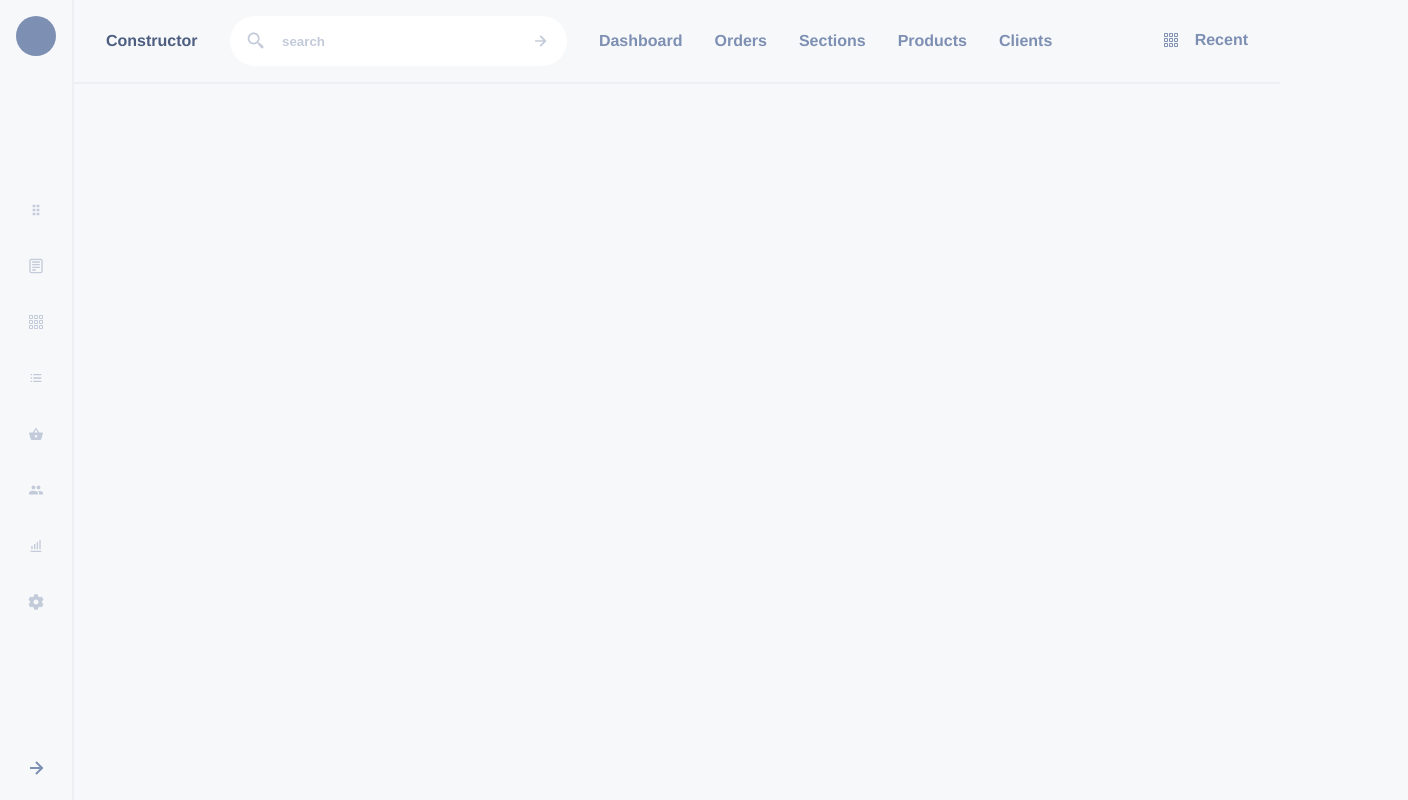
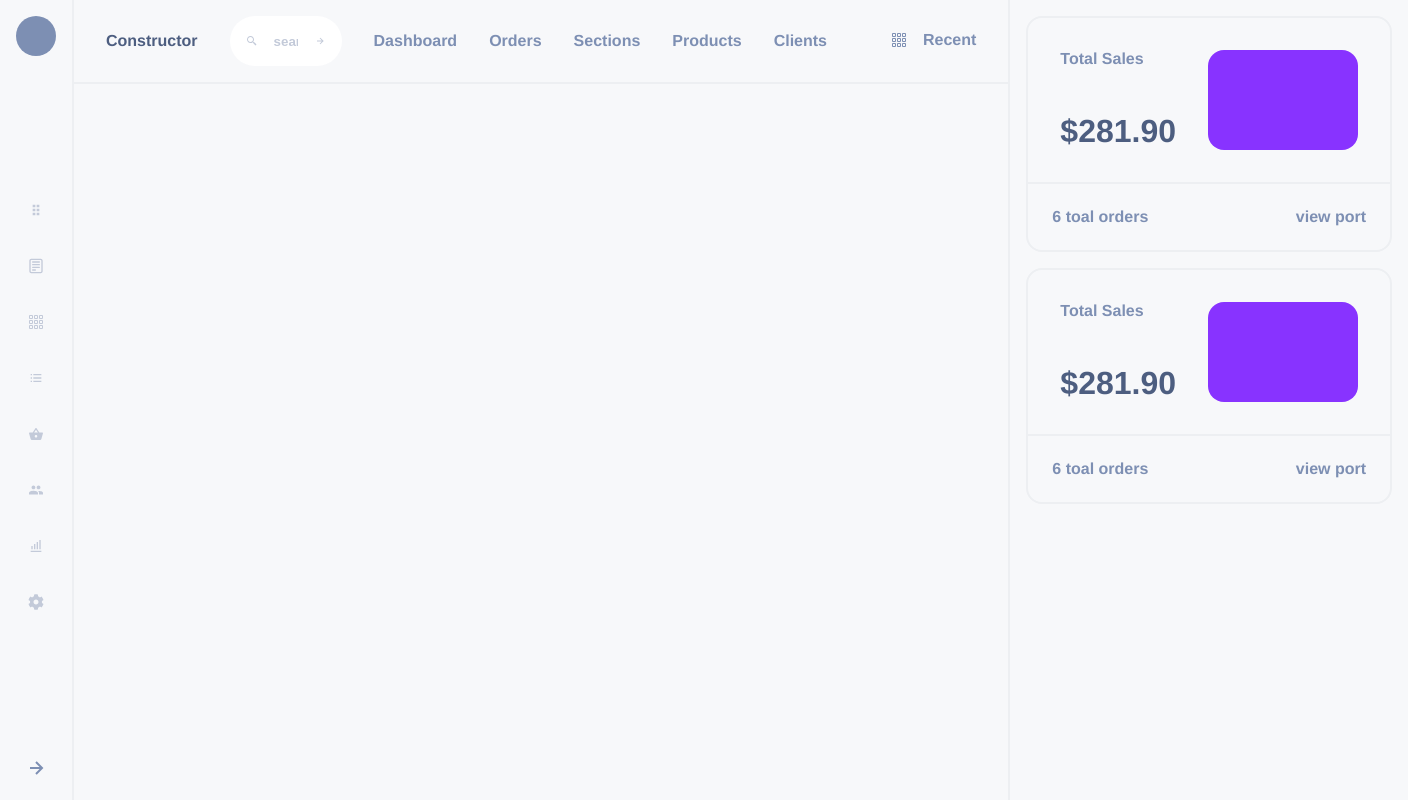
Before and after one commit to EduardoLopes/design-tokens-study, a React (Create React App) app: page / in a window 1280 px wide. Shown: the whole page, 1408 px wide, since content can reach past the window. Built offline with nearby package versions, Linux system fonts and the light colour scheme.

Commit message:
Add cards

```diff
--- /dev/null
+++ b/src/components/Card.module.scss
@@ -0,0 +1,25 @@
+@use "../styles/space";
+@use "../styles/color";
+@use "../styles/border";
+@use "../styles/text";
+
+.wrapper {
+  @include border.solid;
+  @include border.radius;
+}
+
+.grid2 {
+  display: grid;
+  grid-template-columns: auto auto;
+  justify-content: space-between;
+}
+
+.content {
+  @include space.padding;
+}
+
+.footer {
+  @include border.solid("t");
+  @include space.padding("lrtb", "xl");
+  @include text.sub-title;
+}
--- /dev/null
+++ b/src/components/Card.tsx
@@ -0,0 +1,22 @@
+import React from "react";
+import styles from "./Card.module.scss";
+
+interface IProps {
+  children: React.ReactNode;
+}
+
+export default function Card({ children }: IProps) {
+  return <div className={styles.wrapper}>{children}</div>;
+}
+
+Card.Grid2 = function ({ children }: IProps) {
+  return <div className={styles.grid2}>{children}</div>;
+};
+
+Card.Content = function ({ children }: IProps) {
+  return <div className={styles.content}>{children}</div>;
+};
+
+Card.Footer = function ({ children }: IProps) {
+  return <div className={styles.footer}>{children}</div>;
+};
--- /dev/null
+++ b/src/components/Infobar.module.scss
@@ -0,0 +1,43 @@
+@use "../styles/space";
+@use "../styles/color";
+@use "../styles/border";
+@use "../styles/text";
+
+.wrapper {
+  @include space.padding;
+  @include border.solid("l");
+  height: 100%;
+  display: grid;
+  grid-auto-rows: min-content;
+  gap: space.$base;
+  flex: 1;
+}
+
+.footerText {
+  @include text.sub-title;
+}
+
+.info {
+  @include space.padding;
+  text-align: left;
+  display: flex;
+  flex-direction: column;
+  justify-content: space-between;
+
+  .title {
+    @include text.sub-title;
+  }
+
+  .value {
+    @include text.title;
+    font-size: 2em;
+  }
+}
+
+.graph {
+  width: 150px;
+  height: 100px;
+  background: color.$purple;
+  @include border.radius;
+  @include space.margin;
+}
--- /dev/null
+++ b/src/components/Infobar.tsx
@@ -0,0 +1,43 @@
+import styles from "./Infobar.module.scss";
+import Card from "./Card";
+
+export default function Infobar() {
+  return (
+    <div className={styles.wrapper}>
+      <Card>
+        <Card.Content>
+          <Card.Grid2>
+            <div className={styles.info}>
+              <div className={styles.title}>Total Sales</div>
+              <div className={styles.value}>$281.90</div>
+            </div>
+            <div className={styles.graph}></div>
+          </Card.Grid2>
+        </Card.Content>
+        <Card.Footer>
+          <Card.Grid2>
+            <div>6 toal orders</div>
+            <div>view port</div>
+          </Card.Grid2>
+        </Card.Footer>
+      </Card>
+      <Card>
+        <Card.Content>
+          <Card.Grid2>
+            <div className={styles.info}>
+              <div className={styles.title}>Total Sales</div>
+              <div className={styles.value}>$281.90</div>
+            </div>
+            <div className={styles.graph}></div>
+          </Card.Grid2>
+        </Card.Content>
+        <Card.Footer>
+          <Card.Grid2>
+            <div>6 toal orders</div>
+            <div>view port</div>
+          </Card.Grid2>
+        </Card.Footer>
+      </Card>
+    </div>
+  );
+}
--- a/src/components/Layout.tsx
+++ b/src/components/Layout.tsx
@@ -2,6 +2,7 @@ import React from "react";
 import styles from "./Layout.module.scss";
 import Topbar from "./Topbar";
 import Sidebar from "./Sidebar";
+import Infobar from "./Infobar";
 
 export default function Layout() {
   return (
@@ -16,7 +17,9 @@ export default function Layout() {
         </div>
         <div className={styles.container}></div>
       </div>
-      <div className={styles.infobar}></div>
+      <div className={styles.infobar}>
+        <Infobar />
+      </div>
     </div>
   );
 }
--- a/src/components/Sidebar.module.scss
+++ b/src/components/Sidebar.module.scss
@@ -4,7 +4,7 @@
 @use "../styles/text";
 
 .wrapper {
-  border-right: 2px solid color.$gray-3;
+  @include border.solid("r");
   height: 100%;
   display: grid;
   grid-template-rows: min-content auto min-content;
--- a/src/components/Topbar.module.scss
+++ b/src/components/Topbar.module.scss
@@ -1,9 +1,10 @@
 @use "../styles/space";
+@use "../styles/border";
 @use "../styles/color";
 @use "../styles/text";
 
 .wrapper {
-  border-bottom: 2px solid color.$gray-3;
+  @include border.solid("b");
   display: grid;
   grid-template-columns: min-content auto auto min-content;
   column-gap: space.$base;
--- a/src/styles/_border.scss
+++ b/src/styles/_border.scss
@@ -1,3 +1,60 @@
+@use "color";
+
 @mixin full-circle() {
   border-radius: 50%;
 }
+
+@mixin radius($direction: "bl br tl tr", $size: "md") {
+  $base: 16px;
+  $radius-value: $base;
+
+  @if $size == "sm" {
+    $radius-value: $base * 0.75;
+  }
+
+  @if $size == "md" {
+    $radius-value: $base;
+  }
+
+  @if $size == "lg" {
+    $radius-value: $base * 1.25;
+  }
+
+  @if $size == "xl" {
+    $radius-value: $base * 1.5;
+  }
+
+  @if (str-index($direction, "bl")) {
+    border-bottom-left-radius: $radius-value;
+  }
+
+  @if (str-index($direction, "br")) {
+    border-bottom-right-radius: $radius-value;
+  }
+
+  @if (str-index($direction, "tl")) {
+    border-top-left-radius: $radius-value;
+  }
+
+  @if (str-index($direction, "tr")) {
+    border-top-right-radius: $radius-value;
+  }
+}
+
+@mixin solid($direction: "trbl") {
+  @if (str-index($direction, "r")) {
+    border-right: 2px solid color.$gray-3;
+  }
+
+  @if (str-index($direction, "l")) {
+    border-left: 2px solid color.$gray-3;
+  }
+
+  @if (str-index($direction, "t")) {
+    border-top: 2px solid color.$gray-3;
+  }
+
+  @if (str-index($direction, "b")) {
+    border-bottom: 2px solid color.$gray-3;
+  }
+}
```
Also changed, not shown: 1 other file (tests, documents, lock files or other folders).
